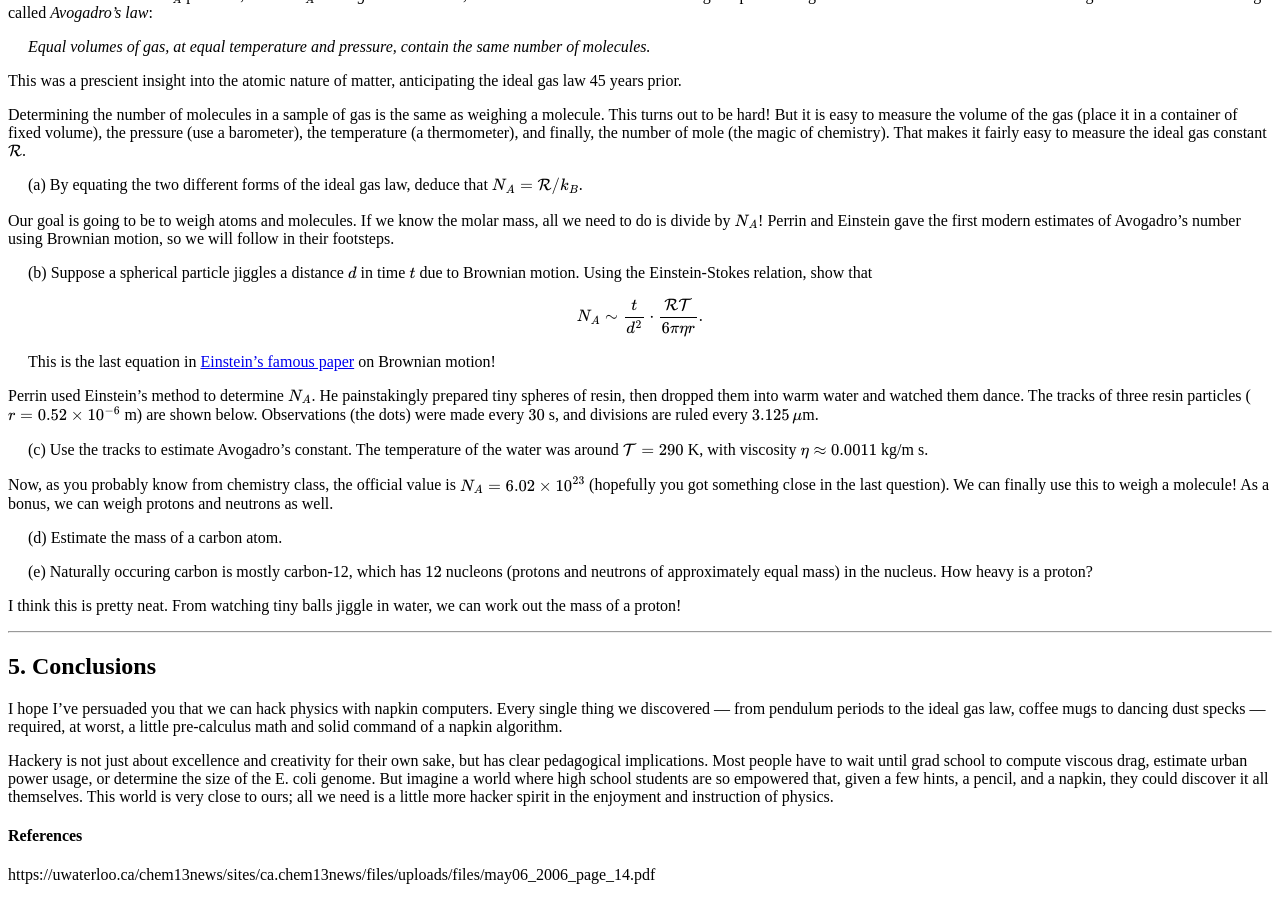
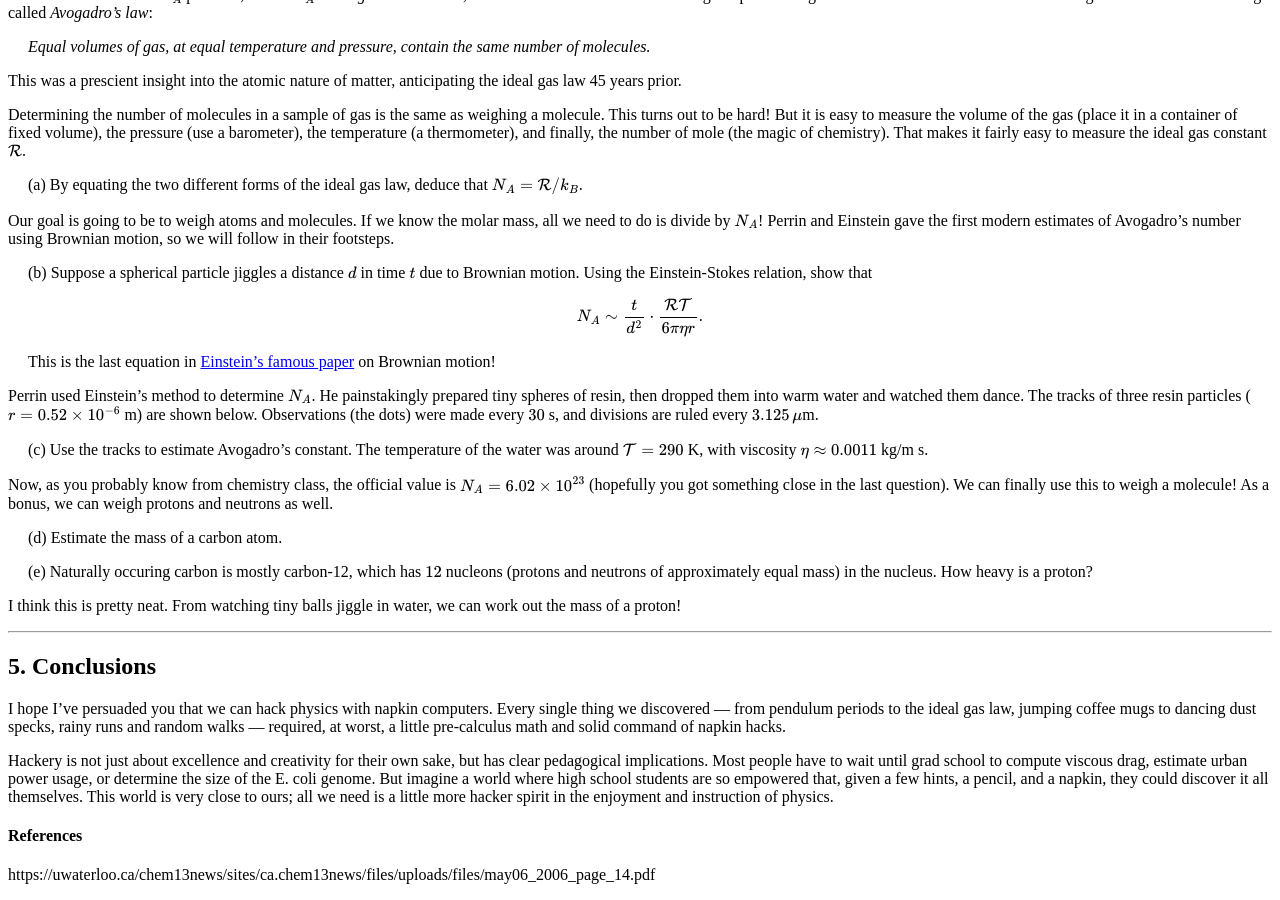
Before and after one commit to hapax/hapax.github.io, a Jekyll site: the page built from assets/simple-physics.md, in a window 1280 px wide and 900 px high, scrolled down 14341 px. Built offline with Jekyll 4.4.1, drawn with Linux system fonts in a browser that asks for light colours; our own code applies the rules of GitHub Pages for plain Markdown files; formulas are drawn with MathJax 3; a script that is not in the unit is left out.

Commit message:
Update simple-physics.md

```diff
--- a/assets/simple-physics.md
+++ b/assets/simple-physics.md
@@ -1692,9 +1692,10 @@ we can work out the mass of a proton!
 I hope I've persuaded you that we can hack physics with napkin
 computers.
 Every single thing we discovered --- from pendulum periods to the
-ideal gas law, coffee mugs to dancing dust specks --- required, at
-worst, a little pre-calculus math and solid command of a napkin
-algorithm.
+ideal gas law, jumping coffee mugs to dancing dust specks, rainy runs
+and random walks --- required, at
+worst, a little pre-calculus math and solid command of napkin hacks.
+
 
 Hackery is not just about excellence and creativity for their own
 sake, but has clear pedagogical implications.
```
